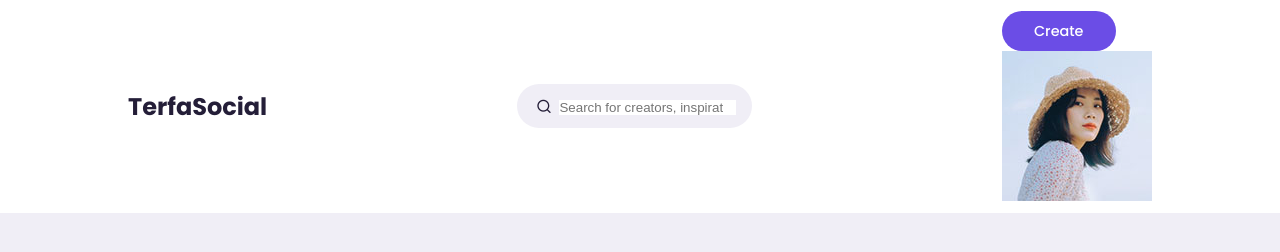
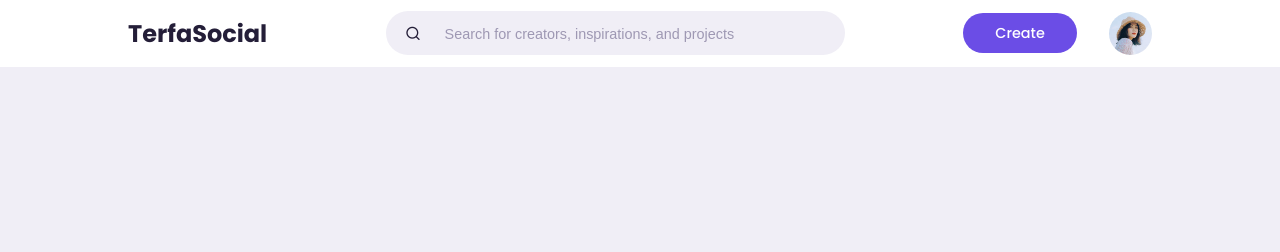
Before and after one commit to mohammedterfa/Responsive-social-media-website, a plain HTML site: page index.html in a window 1280 px wide. Drawn offline with nearby package versions, Linux system fonts and the light colour scheme.

Commit message:
nav section end

```diff
--- a/index.html
+++ b/index.html
@@ -24,7 +24,7 @@
 
             <div class="create">
                 <label class="btn btn-primary" for="#create-post">Create</label>
-                <div class="profile-picture">
+                <div class="profile-photo">
                     <img src="./images/profile-1.jpg" >
                 </div>
             </div>
--- a/style.css
+++ b/style.css
@@ -105,3 +105,21 @@ nav .search-bar{
     border-radius: var(--border-radius);
     padding: var(--search-padding);
 }
+
+nav .search-bar input[type="search"]{
+    background: transparent;
+    width: 30vw;
+    margin-left: 1rem;
+    font-size: 0.9rem;
+    color: var(--color-dark);
+}
+
+nav .search-bar input[type="search"]::placeholder{
+    color: var(--color-gray);
+}
+
+nav .create{
+    display: flex;
+    align-items: center;
+    gap: 2rem;
+}
```
